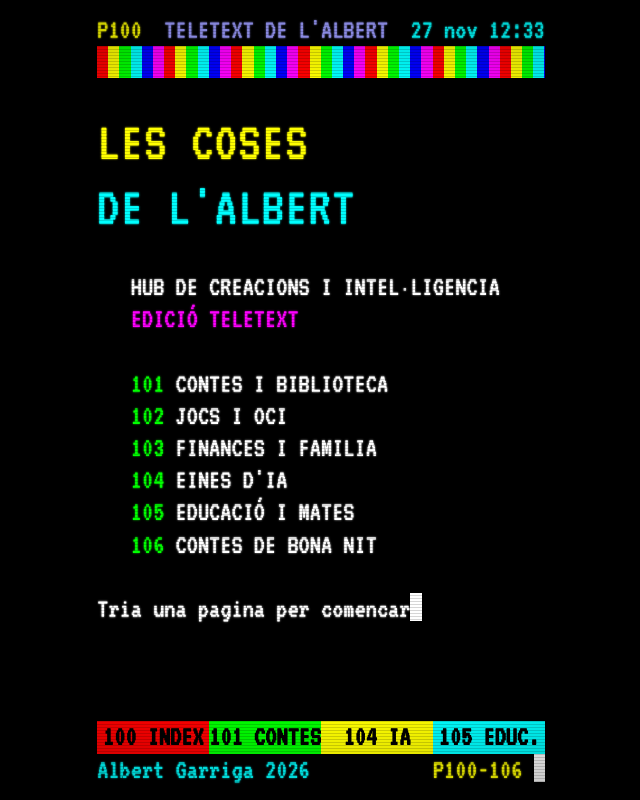
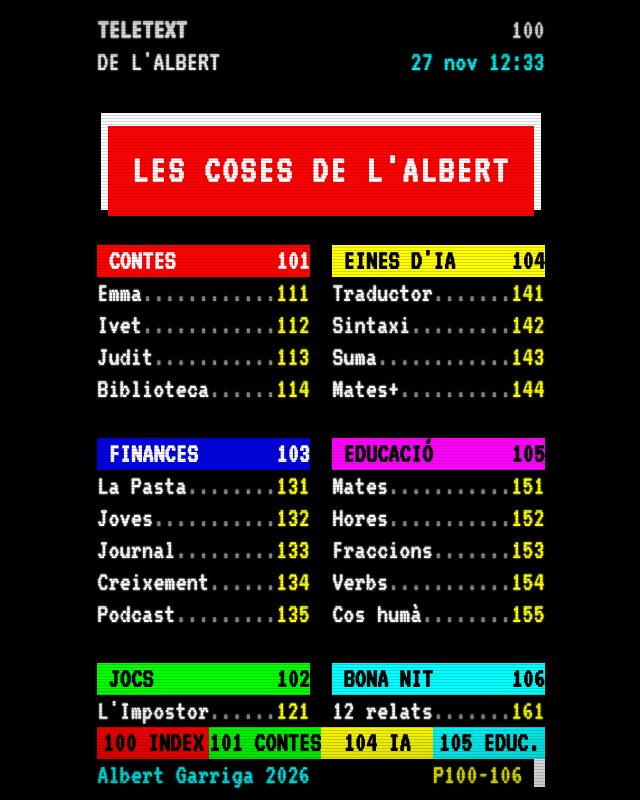
Before and after one commit to garriga-ia/les_coses_de_albert, a plain HTML site: page teletext.html in a window 1280 px wide. Shown: the whole page, without its empty margins (319-959 px from the left). Drawn offline with Linux system fonts and the light colour scheme.

Commit message:
Teletext v2: index estil laSexta (barres de seccio, puntets, dues columnes, titol en bloc vermell)
Removed commented-out code and added new styles for headers and sections. Updated links and added new sections for various content categories.

```diff
--- a/teletext.html
+++ b/teletext.html
@@ -19,7 +19,6 @@
     color:var(--blanc);
     font-family:'VT323','Courier New',monospace;
   }
-  /* Vinyeta + línies d'escaneig CRT */
   body::after{
     content:""; position:fixed; inset:0; pointer-events:none; z-index:99;
     background:repeating-linear-gradient(0deg, rgba(0,0,0,.16) 0 1px, transparent 1px 3px);
@@ -41,16 +40,31 @@
   .page.on{display:block}
   .r{height:1.15em; line-height:1.15em; white-space:pre; overflow:hidden; font-size:1em}
   .r:empty::after{content:"\00a0"}
+  .blanc{color:var(--blanc)} .fort{font-weight:bold}
   .groc{color:var(--groc)} .cia{color:var(--cia)} .verd{color:var(--verd)}
   .magenta{color:var(--magenta)} .vermell{color:var(--vermell)}
-  .blau-f{color:#9c9cff}
-  .hdr{display:flex; justify-content:space-between; align-items:baseline}
-  .hdr .mig{flex:1; text-align:center}
-  .bar{
-    background:repeating-linear-gradient(90deg,
-      #f00 0 1ch, #ff0 1ch 2ch, #0f0 2ch 3ch, #0ff 3ch 4ch, #00f 4ch 5ch, #f0f 5ch 6ch);
+  .gris{color:#8a8a8a}
+  .hdr1,.hdr2{display:flex; justify-content:space-between; align-items:baseline}
+  /* Barres de seccio estil laSexta */
+  .sb{font-weight:bold; text-shadow:none}
+  .sb-r{background:var(--vermell); color:#fff}
+  .sb-b{background:#0000e0; color:#fff}
+  .sb-g{background:var(--verd); color:#000}
+  .sb-y{background:var(--groc); color:#000}
+  .sb-m{background:var(--magenta); color:#000}
+  .sb-c{background:var(--cia); color:#000}
+  /* Bloc del titol a l'index: marc blanc + interior vermell */
+  .ttframe{height:3.45em; background:#fff; padding:.45em .25em; margin:.1em .15em}
+  .ttinner{
+    height:2.3em; background:var(--vermell); color:#fff;
+    display:flex; align-items:center; justify-content:center;
+    font-weight:bold; font-size:1.4em; letter-spacing:.06em;
+    text-shadow:none;
   }
-  .rule{background:linear-gradient(var(--magenta),var(--magenta)) 0 50%/100% 2px no-repeat}
+  /* Index a dues columnes */
+  .cols{display:flex}
+  .col{width:7.6em}         /* 19 columnes */
+  .colgap{width:.8em}       /* 2 columnes */
   .bigrow{height:4.6em; overflow:hidden}
   .big{display:block; font-size:2em; line-height:1.15; height:1.15em; letter-spacing:.02em}
   .blink{animation:blink 1s steps(1) infinite}
@@ -73,34 +87,48 @@
 <div id="tv">
 <div class="screen" id="screen">
 <section class="page" id="p100">
-<div class="r hdr"><span class="groc">P100</span><span class="mig blau-f">TELETEXT&nbsp;DE&nbsp;L'ALBERT</span><span class="cia"><span class="js-data">-- ---</span>&nbsp;<span class="js-hora">--:--</span></span></div>
-<div class="r bar"></div>
+<div class="r hdr1"><span class="blanc fort">TELETEXT</span><span class="blanc">100</span></div>
+<div class="r hdr2"><span class="blanc">DE L'ALBERT</span><span class="cia"><span class="js-data">-- ---</span>&nbsp;<span class="js-hora">--:--</span></span></div>
 <div class="r"></div>
-<div class="bigrow"><span class="big groc">LES COSES</span><span class="big cia">DE L'ALBERT</span></div>
+<!--C3--><div class="ttframe"><div class="ttinner">LES COSES DE L'ALBERT</div></div>
 <div class="r"></div>
-<div class="r">   HUB DE CREACIONS I INTEL·LIGENCIA    </div>
-<div class="r"><span class="magenta">   EDICIÓ TELETEXT</span>                      </div>
+<!--C15--><div class="cols"><div class="col"><div class="r sb sb-r"> CONTES         101</div>
+<div class="r"><a href="https://llibre-emma2.vercel.app/" target="_blank" rel="noopener">Emma<span class="gris">............</span><span class="groc">111</span></a></div>
+<div class="r"><a href="https://llibre-ivet.vercel.app/" target="_blank" rel="noopener">Ivet<span class="gris">............</span><span class="groc">112</span></a></div>
+<div class="r"><a href="html/Conte%20Judit.html" target="_blank" rel="noopener">Judit<span class="gris">...........</span><span class="groc">113</span></a></div>
+<div class="r"><a href="https://llibres-webapp.vercel.app/" target="_blank" rel="noopener">Biblioteca<span class="gris">......</span><span class="groc">114</span></a></div>
 <div class="r"></div>
-<div class="r">   <a href="#p101"><span class="verd">101</span></a> CONTES I BIBLIOTECA              </div>
-<div class="r">   <a href="#p102"><span class="verd">102</span></a> JOCS I OCI                       </div>
-<div class="r">   <a href="#p103"><span class="verd">103</span></a> FINANCES I FAMILIA               </div>
-<div class="r">   <a href="#p104"><span class="verd">104</span></a> EINES D'IA                       </div>
-<div class="r">   <a href="#p105"><span class="verd">105</span></a> EDUCACIÓ I MATES                 </div>
-<div class="r">   <a href="#p106"><span class="verd">106</span></a> CONTES DE BONA NIT               </div>
+<div class="r sb sb-b"> FINANCES       103</div>
+<div class="r"><a href="https://finances-lv17-beta.vercel.app/" target="_blank" rel="noopener">La Pasta<span class="gris">........</span><span class="groc">131</span></a></div>
+<div class="r"><a href="https://showmethemoney-lovat.vercel.app/" target="_blank" rel="noopener">Joves<span class="gris">...........</span><span class="groc">132</span></a></div>
+<div class="r"><a href="https://daily-journal-two-rho.vercel.app/" target="_blank" rel="noopener">Journal<span class="gris">.........</span><span class="groc">133</span></a></div>
+<div class="r"><a href="https://creixamentpersonal.vercel.app/" target="_blank" rel="noopener">Creixement<span class="gris">......</span><span class="groc">134</span></a></div>
+<div class="r"><a href="html/Podcast%20feed.html" target="_blank" rel="noopener">Podcast<span class="gris">.........</span><span class="groc">135</span></a></div>
 <div class="r"></div>
-<div class="r">Tria una pagina per comencar<span class="blk blink"></span>           </div>
+<div class="r sb sb-g"> JOCS           102</div>
+<div class="r"><a href="https://impostor-swart-kappa.vercel.app/" target="_blank" rel="noopener">L'Impostor<span class="gris">......</span><span class="groc">121</span></a></div></div><div class="colgap"></div><div class="col"><div class="r sb sb-y"> EINES D'IA     104</div>
+<div class="r"><a href="https://ai.studio/apps/drive/1pewDyRcZOwkYa4mZ1_ttiZoM7GojElLJ?fullscreenApplet=true" target="_blank" rel="noopener">Traductor<span class="gris">.......</span><span class="groc">141</span></a></div>
+<div class="r"><a href="https://ai.studio/apps/drive/1ATfh0NZxHA6k_46fcHbC1ik5wGt0ftnV?fullscreenApplet=true" target="_blank" rel="noopener">Sintaxi<span class="gris">.........</span><span class="groc">142</span></a></div>
+<div class="r"><a href="https://ai.studio/apps/drive/1733N6zj2tv-APmPc77ZwEl_GIXTDqKCj?fullscreenApplet=true" target="_blank" rel="noopener">Suma<span class="gris">............</span><span class="groc">143</span></a></div>
+<div class="r"><a href="https://ai.studio/apps/drive/1iR6ejez5lo8AcJ2cB9ESe1Ui3HGA3yxf?fullscreenApplet=true" target="_blank" rel="noopener">Mates+<span class="gris">..........</span><span class="groc">144</span></a></div>
 <div class="r"></div>
+<div class="r sb sb-m"> EDUCACIÓ       105</div>
+<div class="r"><a href="https://matematiques.vercel.app/" target="_blank" rel="noopener">Mates<span class="gris">...........</span><span class="groc">151</span></a></div>
+<div class="r"><a href="https://horaapp.vercel.app/" target="_blank" rel="noopener">Hores<span class="gris">...........</span><span class="groc">152</span></a></div>
+<div class="r"><a href="html/Fraccions.html" target="_blank" rel="noopener">Fraccions<span class="gris">.......</span><span class="groc">153</span></a></div>
+<div class="r"><a href="html/Temps%20verbals.html" target="_blank" rel="noopener">Verbs<span class="gris">...........</span><span class="groc">154</span></a></div>
+<div class="r"><a href="https://cos-huma.vercel.app/" target="_blank" rel="noopener">Cos humà<span class="gris">........</span><span class="groc">155</span></a></div>
 <div class="r"></div>
-<div class="r"></div>
+<div class="r sb sb-c"> BONA NIT       106</div>
+<div class="r"><a href="#p106" target="_blank" rel="noopener">12 relats<span class="gris">.......</span><span class="groc">161</span></a></div></div></div>
 <div class="fastext"><a class="fx-v" href="#p100">100 INDEX</a><a class="fx-g" href="#p101">101 CONTES</a><a class="fx-y" href="#p104">104 IA</a><a class="fx-c" href="#p105">105 EDUC.</a></div>
 <div class="r footer"><span class="cia">Albert Garriga 2026</span><span class="peu-dreta"><span class="groc">P100-106</span> <a href="#subtitols" aria-label="pagina secreta"><span class="blk blink"></span></a></span></div>
 </section>
 <section class="page" id="p101">
-<div class="r hdr"><span class="groc">P101</span><span class="mig blau-f">TELETEXT&nbsp;DE&nbsp;L'ALBERT</span><span class="cia"><span class="js-data">-- ---</span>&nbsp;<span class="js-hora">--:--</span></span></div>
-<div class="r bar"></div>
+<div class="r hdr1"><span class="blanc fort">TELETEXT</span><span class="blanc">101</span></div>
+<div class="r hdr2"><span class="blanc">DE L'ALBERT</span><span class="cia"><span class="js-data">-- ---</span>&nbsp;<span class="js-hora">--:--</span></span></div>
+<div class="r sb sb-r"> CONTES I BIBLIOTECA                 101</div>
 <div class="r"></div>
-<div class="r"><span class="groc">CONTES I BIBLIOTECA</span>                     </div>
-<div class="r rule"></div>
 <div class="r"><span class="groc">&gt; CONTE DE L'EMMA</span>               <span class="cia">[VERCEL]</span></div>
 <div class="r">  Aventura interactiva creada amb IA.   </div>
 <div class="r">  <a class="verd" href="https://llibre-emma2.vercel.app/" target="_blank" rel="noopener">&gt; OBRIR</a>   <a class="cia" href="html/Conte%20Emma.html">&gt; LOCAL</a>                     </div>
@@ -118,15 +146,15 @@
 <div class="r">  <a class="verd" href="https://llibres-webapp.vercel.app/" target="_blank" rel="noopener">&gt; EXPLORAR</a>                            </div>
 <div class="r"></div>
 <div class="r"></div>
+<div class="r"></div>
 <div class="fastext"><a class="fx-v" href="#p100">100 INDEX</a><a class="fx-g" href="#p101">101 CONTES</a><a class="fx-y" href="#p104">104 IA</a><a class="fx-c" href="#p105">105 EDUC.</a></div>
 <div class="r footer"><span class="cia">Albert Garriga 2026</span><span class="peu-dreta"><span class="groc">P100-106</span> <a href="#subtitols" aria-label="pagina secreta"><span class="blk blink"></span></a></span></div>
 </section>
 <section class="page" id="p102">
-<div class="r hdr"><span class="groc">P102</span><span class="mig blau-f">TELETEXT&nbsp;DE&nbsp;L'ALBERT</span><span class="cia"><span class="js-data">-- ---</span>&nbsp;<span class="js-hora">--:--</span></span></div>
-<div class="r bar"></div>
+<div class="r hdr1"><span class="blanc fort">TELETEXT</span><span class="blanc">102</span></div>
+<div class="r hdr2"><span class="blanc">DE L'ALBERT</span><span class="cia"><span class="js-data">-- ---</span>&nbsp;<span class="js-hora">--:--</span></span></div>
+<div class="r sb sb-g"> JOCS I OCI                          102</div>
 <div class="r"></div>
-<div class="r"><span class="groc">JOCS I OCI</span>                              </div>
-<div class="r rule"></div>
 <div class="r"><span class="groc">&gt; L'IMPOSTOR</span>                <span class="cia">[JOC SOCIAL]</span></div>
 <div class="r">  Joc multijugador per a sopars.        </div>
 <div class="r">  <a class="verd" href="https://impostor-swart-kappa.vercel.app/" target="_blank" rel="noopener">&gt; JUGAR</a>                               </div>
@@ -144,15 +172,15 @@
 <div class="r"></div>
 <div class="r"></div>
 <div class="r"></div>
+<div class="r"></div>
 <div class="fastext"><a class="fx-v" href="#p100">100 INDEX</a><a class="fx-g" href="#p101">101 CONTES</a><a class="fx-y" href="#p104">104 IA</a><a class="fx-c" href="#p105">105 EDUC.</a></div>
 <div class="r footer"><span class="cia">Albert Garriga 2026</span><span class="peu-dreta"><span class="groc">P100-106</span> <a href="#subtitols" aria-label="pagina secreta"><span class="blk blink"></span></a></span></div>
 </section>
 <section class="page" id="p103">
-<div class="r hdr"><span class="groc">P103</span><span class="mig blau-f">TELETEXT&nbsp;DE&nbsp;L'ALBERT</span><span class="cia"><span class="js-data">-- ---</span>&nbsp;<span class="js-hora">--:--</span></span></div>
-<div class="r bar"></div>
+<div class="r hdr1"><span class="blanc fort">TELETEXT</span><span class="blanc">103</span></div>
+<div class="r hdr2"><span class="blanc">DE L'ALBERT</span><span class="cia"><span class="js-data">-- ---</span>&nbsp;<span class="js-hora">--:--</span></span></div>
+<div class="r sb sb-b"> FINANCES I FAMILIA                  103</div>
 <div class="r"></div>
-<div class="r"><span class="groc">FINANCES I FAMILIA</span>                      </div>
-<div class="r rule"></div>
 <div class="r"><span class="groc">&gt; LA PASTA</span>                    <span class="cia">[FINANCES]</span></div>
 <div class="r">  Control d'estalvi domestic.   <a class="verd" href="https://finances-lv17-beta.vercel.app/" target="_blank" rel="noopener">&gt; OBRIR</a> </div>
 <div class="r"></div>
@@ -170,29 +198,30 @@
 <div class="r"></div>
 <div class="r"></div>
 <div class="r"></div>
+<div class="r"></div>
 <div class="fastext"><a class="fx-v" href="#p100">100 INDEX</a><a class="fx-g" href="#p101">101 CONTES</a><a class="fx-y" href="#p104">104 IA</a><a class="fx-c" href="#p105">105 EDUC.</a></div>
 <div class="r footer"><span class="cia">Albert Garriga 2026</span><span class="peu-dreta"><span class="groc">P100-106</span> <a href="#subtitols" aria-label="pagina secreta"><span class="blk blink"></span></a></span></div>
 </section>
 <section class="page" id="p104">
-<div class="r hdr"><span class="groc">P104</span><span class="mig blau-f">TELETEXT&nbsp;DE&nbsp;L'ALBERT</span><span class="cia"><span class="js-data">-- ---</span>&nbsp;<span class="js-hora">--:--</span></span></div>
-<div class="r bar"></div>
+<div class="r hdr1"><span class="blanc fort">TELETEXT</span><span class="blanc">104</span></div>
+<div class="r hdr2"><span class="blanc">DE L'ALBERT</span><span class="cia"><span class="js-data">-- ---</span>&nbsp;<span class="js-hora">--:--</span></span></div>
+<div class="r sb sb-y"> EINES D'IA                          104</div>
 <div class="r"></div>
-<div class="r"><span class="groc">EINES D'IA</span>  <span class="magenta">GOOGLE AI STUDIO</span>            </div>
-<div class="r rule"></div>
 <div class="r"><span class="groc">&gt; TRADUCTOR INTEL·LIGENT</span>     <span class="cia">[GOOGLE AI]</span></div>
 <div class="r">  Traducció contextual multi-idioma.    </div>
 <div class="r">  <a class="verd" href="https://ai.studio/apps/drive/1pewDyRcZOwkYa4mZ1_ttiZoM7GojElLJ?fullscreenApplet=true" target="_blank" rel="noopener">&gt; PROVAR</a>                              </div>
+<div class="r"></div>
 <div class="r"><span class="groc">&gt; ANÀLISI SINTÀCTICA</span>           <span class="cia">[LLENGUA]</span></div>
 <div class="r">  Oracions i funcions gramaticals.      </div>
 <div class="r">  <a class="verd" href="https://ai.studio/apps/drive/1ATfh0NZxHA6k_46fcHbC1ik5wGt0ftnV?fullscreenApplet=true" target="_blank" rel="noopener">&gt; PROVAR</a>                              </div>
-<div class="r"><span class="groc">&gt; SUMA +-</span>                       <span class="cia">[CALCUL]</span></div>
+<div class="r"></div>
+<div class="r"><span class="groc">&gt; SUMA +-</span>                       <span class="cia">[CÀLCUL]</span></div>
 <div class="r">  Operacions matemàtiques bàsiques.     </div>
 <div class="r">  <a class="verd" href="https://ai.studio/apps/drive/1733N6zj2tv-APmPc77ZwEl_GIXTDqKCj?fullscreenApplet=true" target="_blank" rel="noopener">&gt; PROVAR</a>                              </div>
+<div class="r"></div>
 <div class="r"><span class="groc">&gt; MATEMÀTIQUES PAS A PAS</span>     <span class="cia">[GOOGLE AI]</span></div>
 <div class="r">  Problemes resolts i explicats.        </div>
 <div class="r">  <a class="verd" href="https://ai.studio/apps/drive/1iR6ejez5lo8AcJ2cB9ESe1Ui3HGA3yxf?fullscreenApplet=true" target="_blank" rel="noopener">&gt; PROVAR</a>                              </div>
-<div class="r"></div>
-<div class="r"></div>
 <div class="r"></div>
 <div class="r"></div>
 <div class="r"></div>
@@ -200,11 +229,10 @@
 <div class="r footer"><span class="cia">Albert Garriga 2026</span><span class="peu-dreta"><span class="groc">P100-106</span> <a href="#subtitols" aria-label="pagina secreta"><span class="blk blink"></span></a></span></div>
 </section>
 <section class="page" id="p105">
-<div class="r hdr"><span class="groc">P105</span><span class="mig blau-f">TELETEXT&nbsp;DE&nbsp;L'ALBERT</span><span class="cia"><span class="js-data">-- ---</span>&nbsp;<span class="js-hora">--:--</span></span></div>
-<div class="r bar"></div>
+<div class="r hdr1"><span class="blanc fort">TELETEXT</span><span class="blanc">105</span></div>
+<div class="r hdr2"><span class="blanc">DE L'ALBERT</span><span class="cia"><span class="js-data">-- ---</span>&nbsp;<span class="js-hora">--:--</span></span></div>
+<div class="r sb sb-m"> EDUCACIÓ I MATES                    105</div>
 <div class="r"></div>
-<div class="r"><span class="groc">EDUCACIÓ I MATES</span>                        </div>
-<div class="r rule"></div>
 <div class="r"><span class="groc">&gt; PROBLEMES DE MATES</span>          <span class="cia">[EDUCACIÓ]</span></div>
 <div class="r">  Exercicis per a primària.   <a class="verd" href="https://matematiques.vercel.app/" target="_blank" rel="noopener">&gt; OBRIR</a>   </div>
 <div class="r"></div>
@@ -222,15 +250,15 @@
 <div class="r"></div>
 <div class="r"></div>
 <div class="r"></div>
+<div class="r"></div>
 <div class="fastext"><a class="fx-v" href="#p100">100 INDEX</a><a class="fx-g" href="#p101">101 CONTES</a><a class="fx-y" href="#p104">104 IA</a><a class="fx-c" href="#p105">105 EDUC.</a></div>
 <div class="r footer"><span class="cia">Albert Garriga 2026</span><span class="peu-dreta"><span class="groc">P100-106</span> <a href="#subtitols" aria-label="pagina secreta"><span class="blk blink"></span></a></span></div>
 </section>
 <section class="page" id="p106">
-<div class="r hdr"><span class="groc">P106</span><span class="mig blau-f">TELETEXT&nbsp;DE&nbsp;L'ALBERT</span><span class="cia"><span class="js-data">-- ---</span>&nbsp;<span class="js-hora">--:--</span></span></div>
-<div class="r bar"></div>
+<div class="r hdr1"><span class="blanc fort">TELETEXT</span><span class="blanc">106</span></div>
+<div class="r hdr2"><span class="blanc">DE L'ALBERT</span><span class="cia"><span class="js-data">-- ---</span>&nbsp;<span class="js-hora">--:--</span></span></div>
+<div class="r sb sb-c"> CONTES DE BONA NIT                  106</div>
 <div class="r"></div>
-<div class="r"><span class="groc">CONTES DE BONA NIT</span><span class="cia">  (12 RELATS)</span>         </div>
-<div class="r rule"></div>
 <div class="r">Històries per llegir abans de dormir:   </div>
 <div class="r"></div>
 <div class="r">  <span class="groc">01</span> <a href="https://telegra.ph/El-conte-de-la-Candela-10-23"><span class="verd">El conte de la Candela</span></a>             </div>
@@ -248,14 +276,15 @@
 <div class="r"></div>
 <div class="r"></div>
 <div class="r"></div>
+<div class="r"></div>
 <div class="fastext"><a class="fx-v" href="#p100">100 INDEX</a><a class="fx-g" href="#p101">101 CONTES</a><a class="fx-y" href="#p104">104 IA</a><a class="fx-c" href="#p105">105 EDUC.</a></div>
 <div class="r footer"><span class="cia">Albert Garriga 2026</span><span class="peu-dreta"><span class="groc">P100-106</span> <a href="#subtitols" aria-label="pagina secreta"><span class="blk blink"></span></a></span></div>
 </section>
 <section class="page" id="subtitols">
-<div class="r hdr"><span class="groc">P888</span><span class="mig blau-f">TELETEXT&nbsp;DE&nbsp;L'ALBERT</span><span class="cia"><span class="js-data">-- ---</span>&nbsp;<span class="js-hora">--:--</span></span></div>
-<div class="r bar"></div>
+<div class="r hdr1"><span class="blanc fort">TELETEXT</span><span class="blanc">888</span></div>
+<div class="r hdr2"><span class="blanc">DE L'ALBERT</span><span class="cia"><span class="js-data">-- ---</span>&nbsp;<span class="js-hora">--:--</span></span></div>
+<!--C4--><div class="bigrow"><span class="big magenta">HAS TROBAT LA</span><span class="big groc">PÀGINA SECRETA!</span></div>
 <div class="r"></div>
-<div class="bigrow"><span class="big magenta">HAS TROBAT LA</span><span class="big groc">PÀGINA SECRETA!</span></div>
 <div class="r">  Aquesta pàgina no surt a l'índex.     </div>
 <div class="r">  Només hi arriben els millors          </div>
 <div class="r">  detectives.                           </div>
@@ -278,7 +307,6 @@
 </div>
 <script>
 (function(){
-  var dies=['dg.','dl.','dt.','dc.','dj.','dv.','ds.'];
   var mesos=['gen','feb','mar','abr','mai','jun','jul','ago','set','oct','nov','des'];
   function p2(n){return (n<10?'0':'')+n;}
   function tick(){
```
